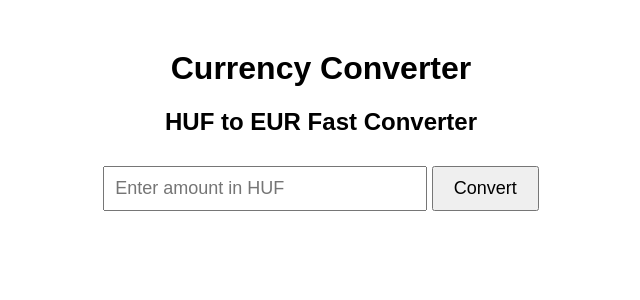
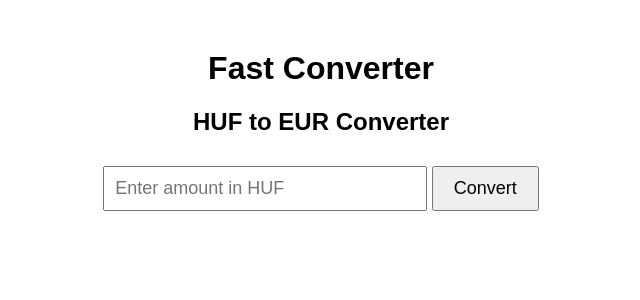
Before and after one commit to nyaridorina/EasyConvert, a Flask app: page / in a window 1280 px wide. Shown: the top 300 px of the page, without its empty margins (319-959 px from the left). Run offline with Flask 2, Linux system fonts and the light colour scheme.

Commit message:
Update index_1239.html

```diff
--- a/templates/index.html
+++ b/templates/index.html
@@ -3,7 +3,7 @@
 <head>
     <meta charset="UTF-8">
     <meta name="viewport" content="width=device-width, initial-scale=1.0">
-    <title>Currency Converter</title>
+    <title>Fast Converter</title>
     <style>
         body {
             font-family: Arial, sans-serif;
@@ -36,10 +36,10 @@
     </style>
 </head>
 <body>
-    <h1>Currency Converter</h1>
+    <h1>Fast Converter</h1>
 
     <form method="post" action="/">
-        <h2>HUF to EUR Fast Converter</h2>
+        <h2>HUF to EUR Converter</h2>
         <input type="number" name="huf_amount" placeholder="Enter amount in HUF" required step="0.01">
         <button type="submit">Convert</button>
     </form>
```
